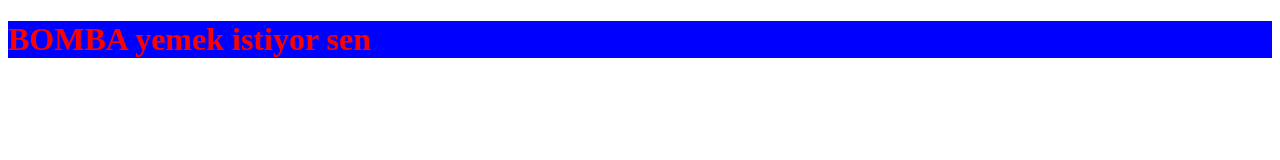
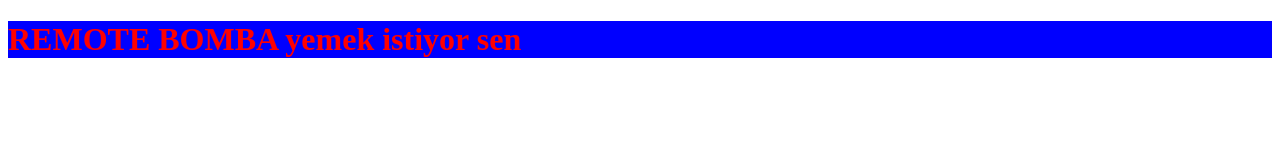
Before and after one commit to cpu-mustafa/genesis, a plain HTML site: page index.html in a window 1280 px wide. Drawn offline with Linux system fonts and the light colour scheme.

Commit message:
Update index.html
REMOTE YAZISI EKLENDİ

```diff
--- a/index.html
+++ b/index.html
@@ -7,6 +7,6 @@
     <link rel="stylesheet" href="css/style.css">
 </head>
 <body>
-    <h1>BOMBA yemek istiyor sen</h1>
+    <h1>REMOTE BOMBA yemek istiyor sen</h1>
 </body>
 </html>
```
